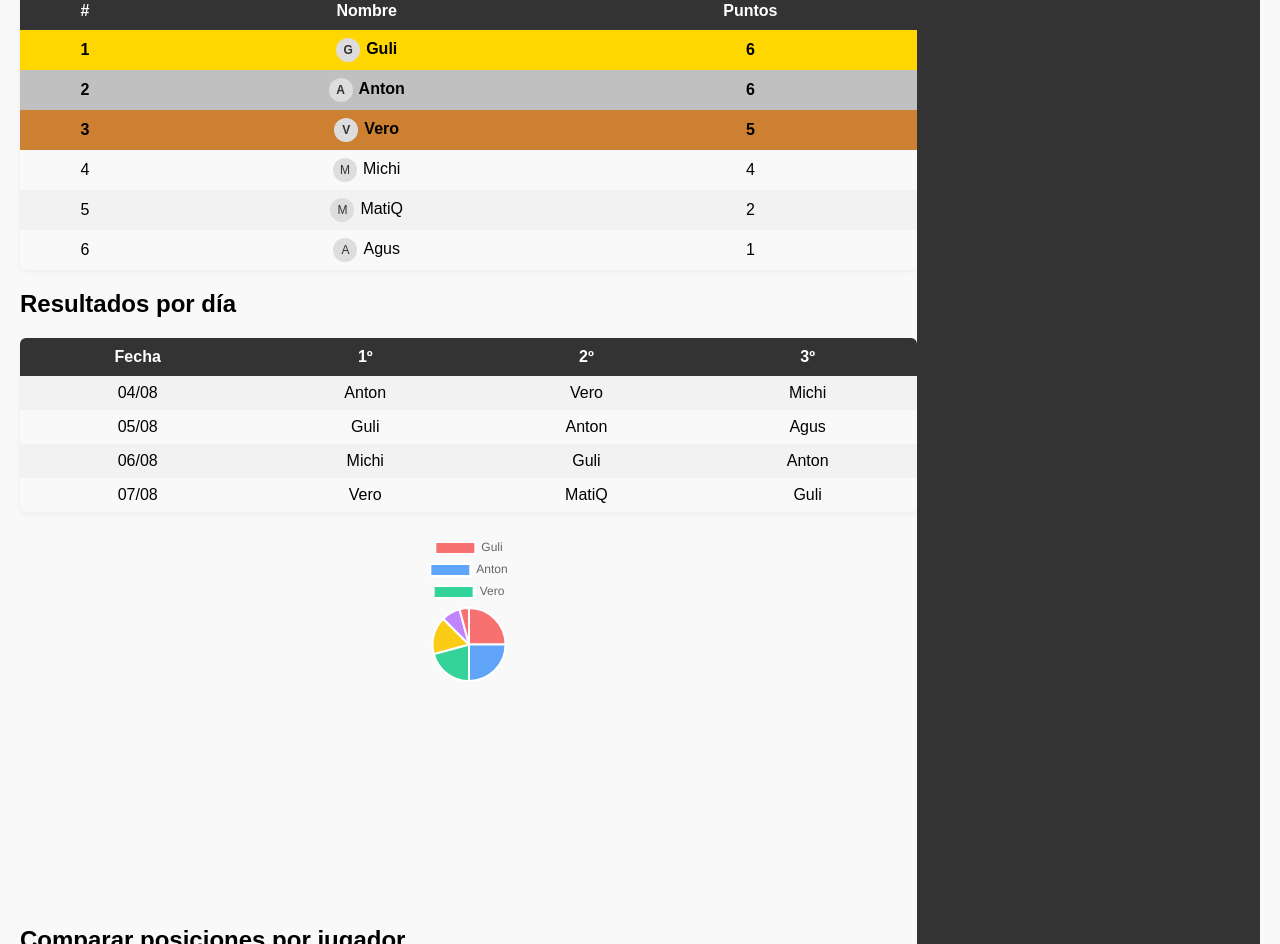
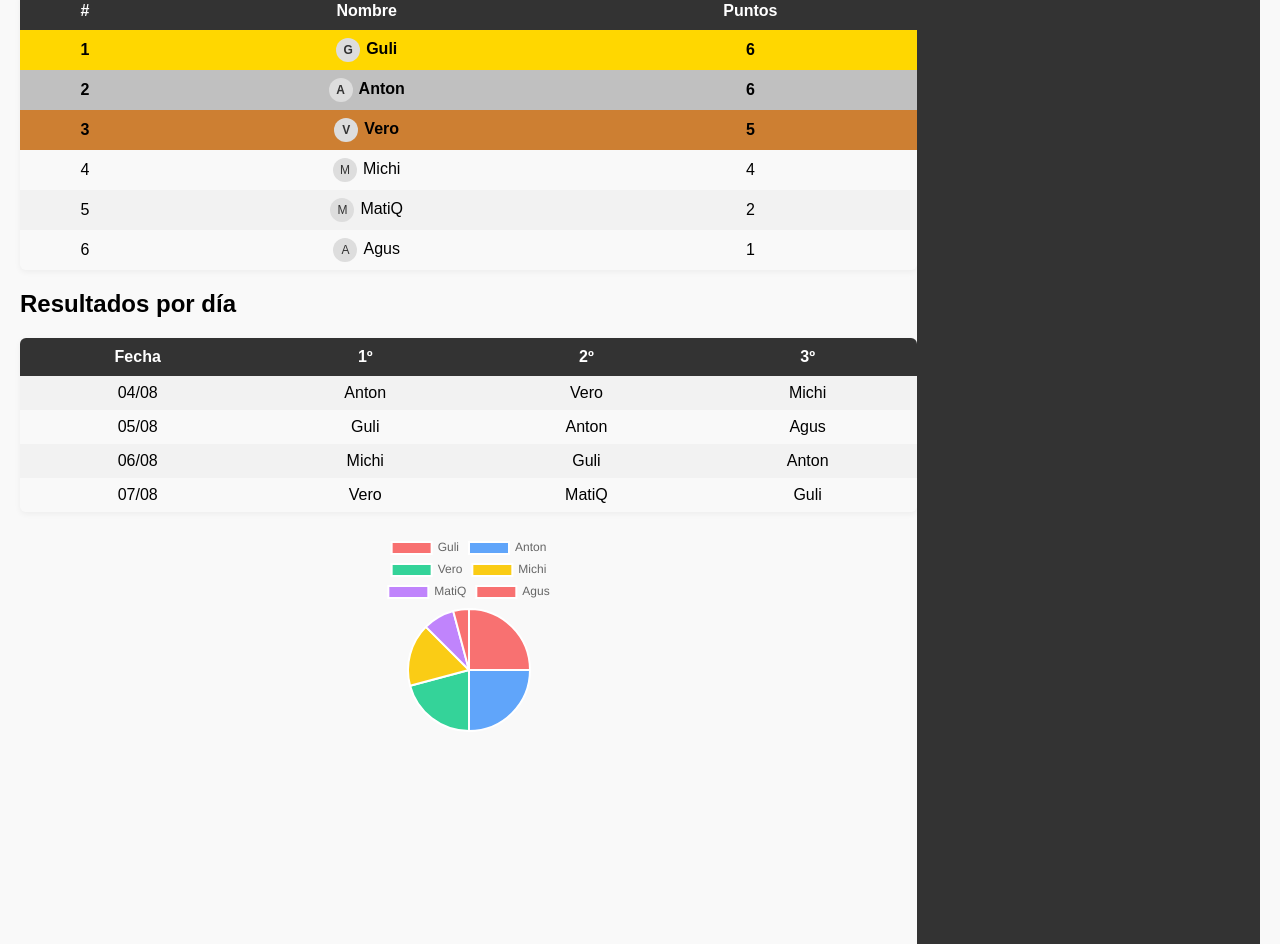
Before and after one commit to GuliQuin85/Copa-Apertura---Despelote, a plain HTML site: page agosto.html in a window 1280 px wide. Shown: the part 156-1100 px from the top of the page. Drawn offline with nearby package versions, Linux system fonts and the light colour scheme.

Commit message:
Update agosto.html

```diff
--- a/agosto.html
+++ b/agosto.html
@@ -14,7 +14,7 @@
     </h1>
     <div id="ranking"></div>
     <div id="resultados"></div>
-    <canvas id="graficoTorta" width="150" height="150"></canvas>
+    <canvas id="graficoTorta" width="200" height="200"></canvas>
     <canvas id="graficoLinea" width="400" height="200"></canvas>
     <h2>Comparar posiciones por jugador</h2>
     <div id="jugadoresSelector"></div>
```
